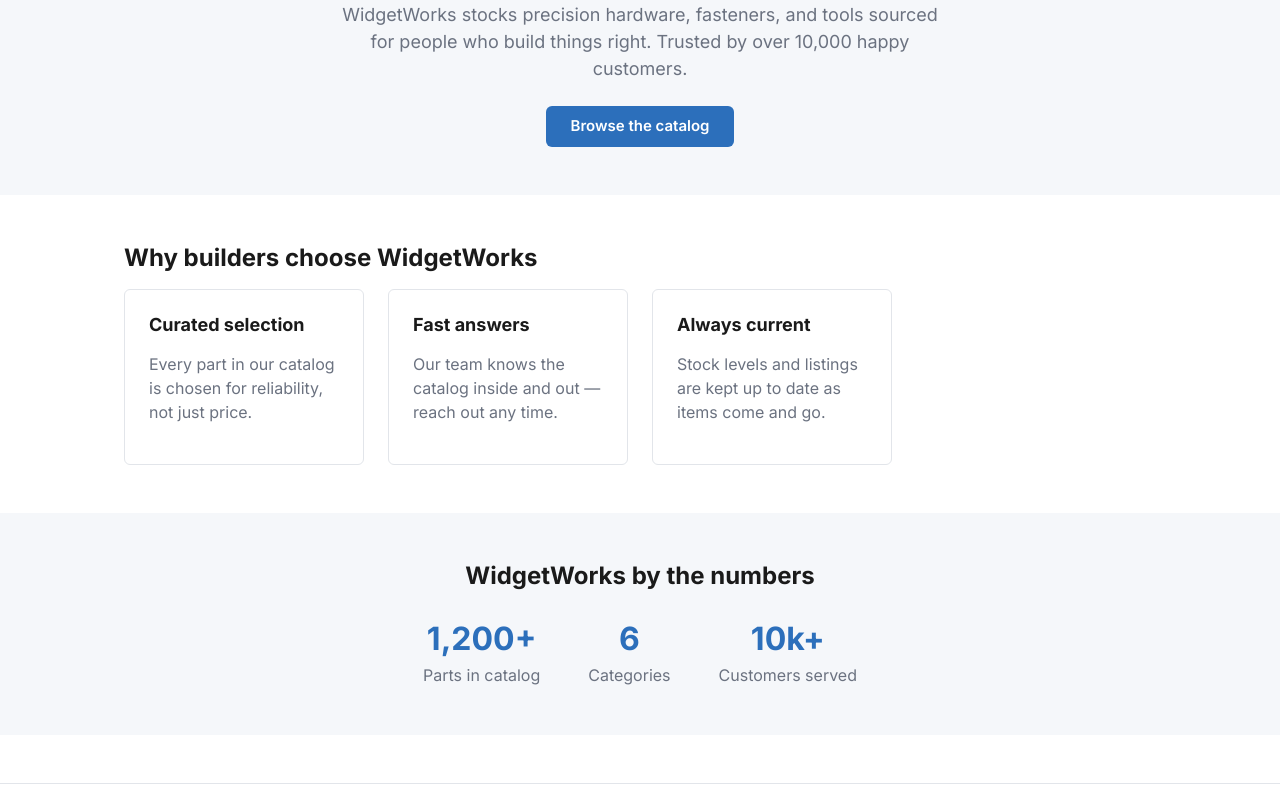
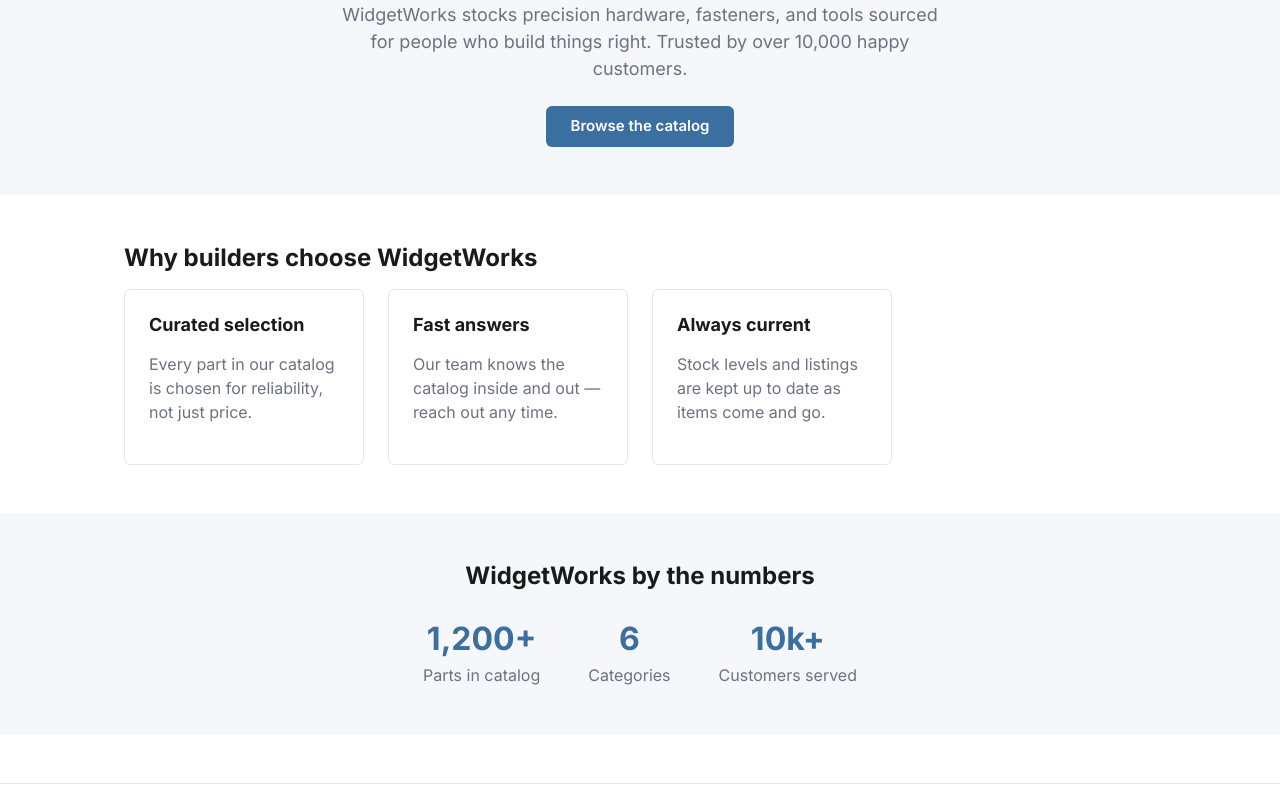
Before and after one commit to pyardley/exploratory-testing-poc, a website: page test-app/public/index.html in a window 1280 px wide. Shown: the part 176-966 px from the top of the page. Drawn offline with Linux system fonts and the light colour scheme.

Commit message:
Adjust homepage primary color token
Co-Authored-By: Claude Sonnet 5 <noreply@anthropic.com>

```diff
--- a/test-app/public/index.html
+++ b/test-app/public/index.html
@@ -8,6 +8,9 @@
   <link rel="preconnect" href="https://fonts.googleapis.com">
   <link href="https://fonts.googleapis.com/css2?family=Inter:wght@400;500;600;700&display=swap" rel="stylesheet">
   <link rel="stylesheet" href="/css/main.css">
+  <style>
+    :root { --color-primary: #3B6FA0; }
+  </style>
 </head>
 <body>
   <header class="site-header">
```
